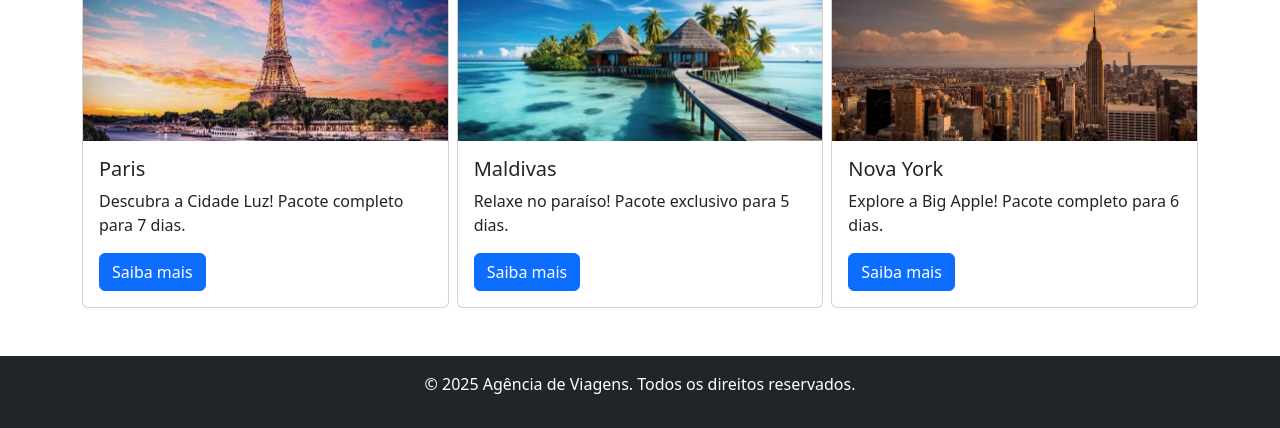
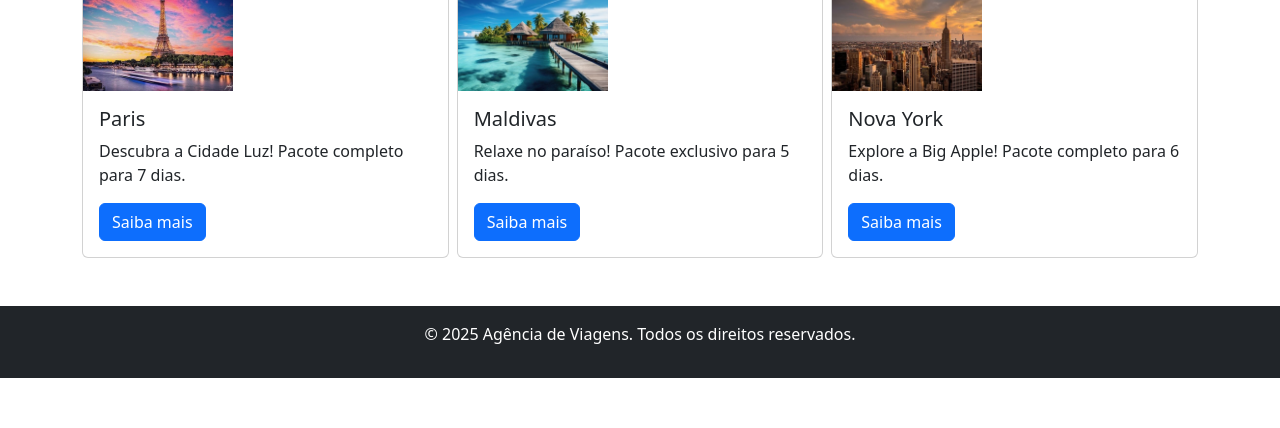
Before and after one commit to DavidBen48/agencia-de-viagens-recode1, a plain HTML site: page index.html in a window 1280 px wide. Shown: the part 460-888 px from the top of the page. After the commit the page ends 838 px from the top, so only its background shows below. Drawn offline with nearby package versions, Linux system fonts and the light colour scheme.

Commit message:
versão 1.1

```diff
--- a/css/style.css
+++ b/css/style.css
@@ -11,7 +11,7 @@ header h1 {
 }
 
 .card img {
-  max-width: 100%;
-  height: 150px;
+  height: 100px !important;
+  width: 150px !important;
   object-fit: cover;
 }
```
